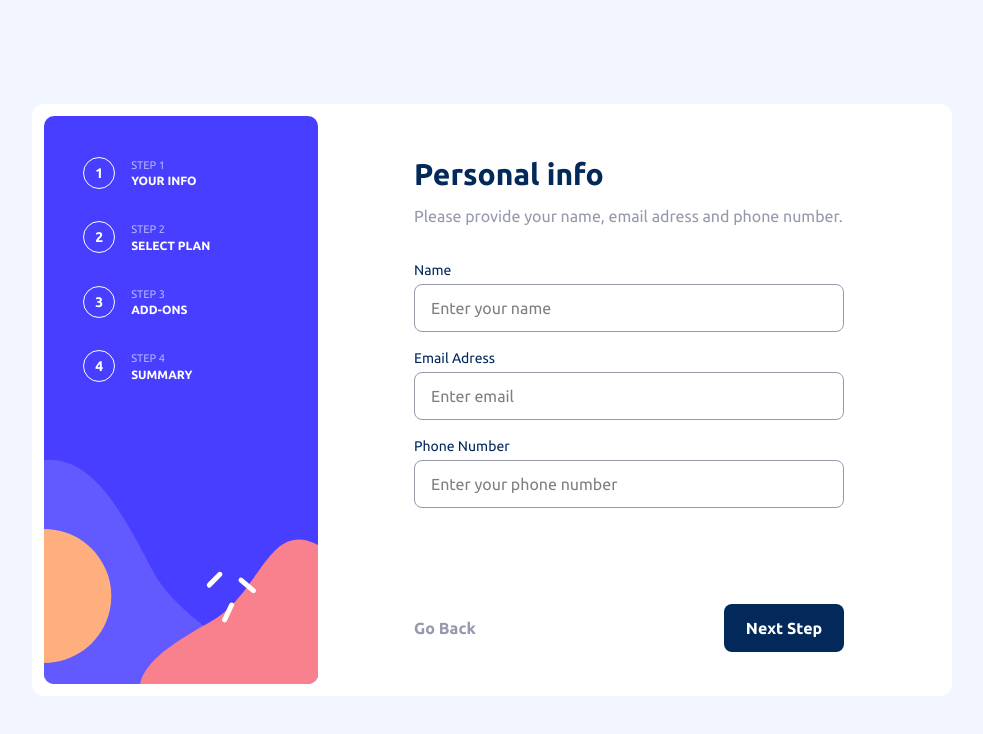
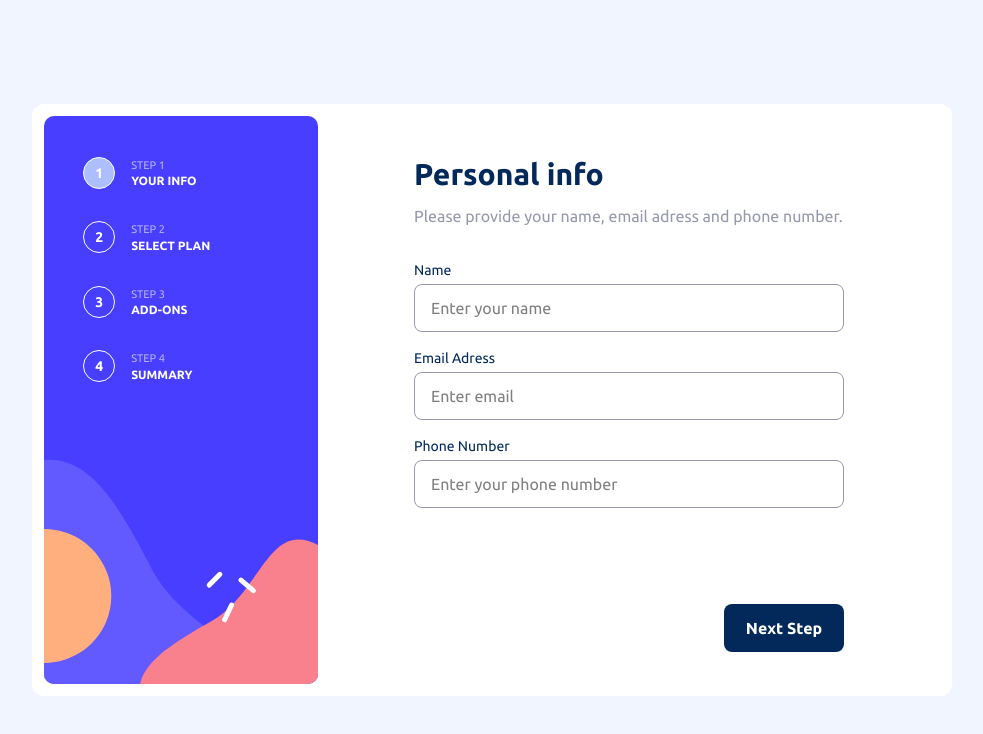
Before and after one commit to Metecan137/multi-step-form, a React (Vite) app: page / in a window 1280 px wide. Shown: the top 734 px of the page, without its empty margins (148-1131 px from the left). Built offline with nearby package versions, Linux system fonts and the light colour scheme.

Commit message:
sidebarlardaki adım listesinin arka planı değişiyor

```diff
--- a/src/components/DesktopSidebar.tsx
+++ b/src/components/DesktopSidebar.tsx
@@ -1,8 +1,10 @@
+import { useSelector } from "react-redux"
 import siderbarDesktop from "../assets/images/bg-sidebar-desktop.svg"
+import { buttonCount } from "../features/multiformSlice/multiformSlice"
 
 function DesktopSidebar() {
-
     const sidebarList = [{ number: 1, info: "YOUR INFO" }, { number: 2, info: "SELECT PLAN" }, { number: 3, info: "ADD-ONS" }, { number: 4, info: "SUMMARY" }]
+    const buttonNumber = useSelector(buttonCount)
 
     return (
         <div className="relative">
@@ -11,7 +13,7 @@ function DesktopSidebar() {
                 {
                     sidebarList.map((item) => (
                         <div key={item.number} className="flex">
-                            <div className="text-sm font-bold rounded-full border w-8 h-8 flex items-center justify-center transition-all">{item.number}</div>
+                            <div className={`${buttonNumber === item.number ? "bg-primary-blue-300" : ""} text-sm font-bold rounded-full border w-8 h-8 flex items-center justify-center transition-all`}>{item.number}</div>
                             <div className="flex flex-col ml-4">
                                 <h3 className="text-[11px] opacity-60">STEP {item.number}</h3>
                                 <h1 className="text-xs font-bold">{item.info}</h1>
--- a/src/components/FormButtons.tsx
+++ b/src/components/FormButtons.tsx
@@ -1,10 +1,16 @@
+import { useDispatch, useSelector } from "react-redux"
+import { buttonCount, decreaseButtonCount, increaseButtonCount } from "../features/multiformSlice/multiformSlice"
 
 function FormButtons() {
+    const dispatch = useDispatch()
+    const buttonNumber = useSelector(buttonCount)
+    console.log("Button count:", buttonNumber)
+
     return (
-            <div className="flex justify-between items-center md:mt-8 lg:mt-24 font-bold">
-                <button className="text-neutral-grey-500">Go Back</button>
-                <button className="bg-primary-blue-950 rounded-lg w-30 text-white h-12">Next Step</button>
-            </div>
+        <div className={`flex ${buttonNumber > 1 ? "justify-between" : "justify-end"} items-center md:mt-8 lg:mt-24 font-bold`}>
+            {buttonNumber > 1 && <button className="text-neutral-grey-500" onClick={() => dispatch(decreaseButtonCount())}>Go Back</button>}
+            <button className="bg-primary-blue-950 rounded-lg w-30 text-white h-12" onClick={() => dispatch(increaseButtonCount())}>Next Step</button>
+        </div>
     )
 }
 
--- a/src/components/YourInfo.tsx
+++ b/src/components/YourInfo.tsx
@@ -1,13 +1,17 @@
-import { useForm } from "react-hook-form"
+import { useForm, type SubmitHandler } from "react-hook-form"
 import FormButtons from "./FormButtons"
+import type { FormValues } from "../types"
+function YourInfo() {
+    const { register, handleSubmit } = useForm<FormValues>()
+    const onSubmit: SubmitHandler<FormValues> = (data) => {
+        console.log(data)
+    }
 
-function YourInfo() {
-    const { register } = useForm()
     return (
         <div className="flex flex-col md:pt-10 md:px-24 pt-6 px-6">
             <h1 className="text-3xl font-bold text-primary-blue-950">Personal info</h1>
             <p className="text-neutral-grey-500 pt-3">Please provide your name, email adress and phone number.</p>
-            <form className="flex flex-col">
+            <form className="flex flex-col" onSubmit={handleSubmit(onSubmit)}>
                 <label className="text-sm text-primary-blue-950 mt-8">Name</label>
                 <input {...register("name")} className="w-full border rounded-lg h-12 mt-1 border-neutral-grey-500 p-4" placeholder="Enter your name"/>
                 <label className="text-sm text-primary-blue-950 mt-4">Email Adress</label>
--- a/src/features/multiformSlice/multiformSlice.ts
+++ b/src/features/multiformSlice/multiformSlice.ts
@@ -1,9 +1,26 @@
 import { createSlice } from "@reduxjs/toolkit";
+import type { RootState } from "../store";
 
 const multiformSlice = createSlice({
     name: "multiform",
-    initialState:{},
-    reducers:{},
+    initialState:{
+        buttonCount: 1,
+    },
+    reducers:{
+        increaseButtonCount : (state) => {
+            if(state.buttonCount < 4) {
+                state.buttonCount++
+            }
+        },
+        decreaseButtonCount : (state) => {
+            if(state.buttonCount > 1) {
+                state.buttonCount--
+            }
+        },
+    },
 })
 
+
+export const {increaseButtonCount, decreaseButtonCount } = multiformSlice.actions
+export const buttonCount = (state: RootState) => state.multiform.buttonCount
 export default multiformSlice.reducer
--- /dev/null
+++ b/src/types.ts
@@ -0,0 +1,5 @@
+export interface FormValues {
+    name: string
+    email: string
+    phoneNumber: string
+}
```
